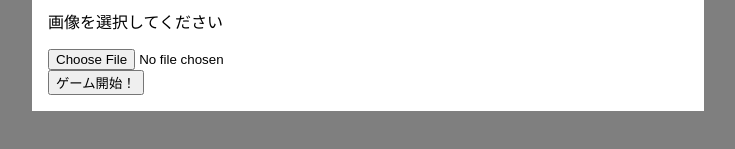
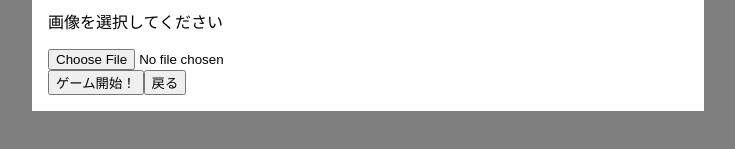
Before and after one commit to abokado2525/mosacup-prototype, a Next.js app in the folder shake-and-throw/: page / in a window 1280 px wide. Both pictures are taken after a click on the button "スタート". Shown: the part 427-576 px from the top of the page, without its empty margins (272-1007 px from the left). Built offline with nearby package versions, Linux system fonts and the light colour scheme.

Commit message:
背景動画を縦長に変更

```diff
--- a/shake-and-throw/pages/game.tsx
+++ b/shake-and-throw/pages/game.tsx
@@ -1,6 +1,5 @@
 import Link from "next/link";
-import ReactPlayer from "react-player";
-import React, { useEffect, useRef } from "react";
+import styles from "../styles/components/Home.module.css";
 
 // pages/about.js
 function About() {
@@ -14,7 +13,7 @@ function About() {
       </div>
 
       <video autoPlay muted>
-        <source src="/video/haikei.mp4" type="video/mp4" />
+        <source src="/video/TateHaikei.mp4" type="video/mp4" />
         Your browser does not support the video tag.
       </video>
     </div>
--- a/shake-and-throw/pages/index.tsx
+++ b/shake-and-throw/pages/index.tsx
@@ -75,6 +75,7 @@ function Modal({show, setShow}: Props) {
         <Link href="/game">
         <button onClick={() => setShow(false)}>ゲーム開始！</button>
         </Link>
+        <button onClick={() => setShow(false)}>戻る</button>
       </div>
     </div>
     );
```
Also changed, not shown: 2 other files (tests, documents, lock files or other folders).
